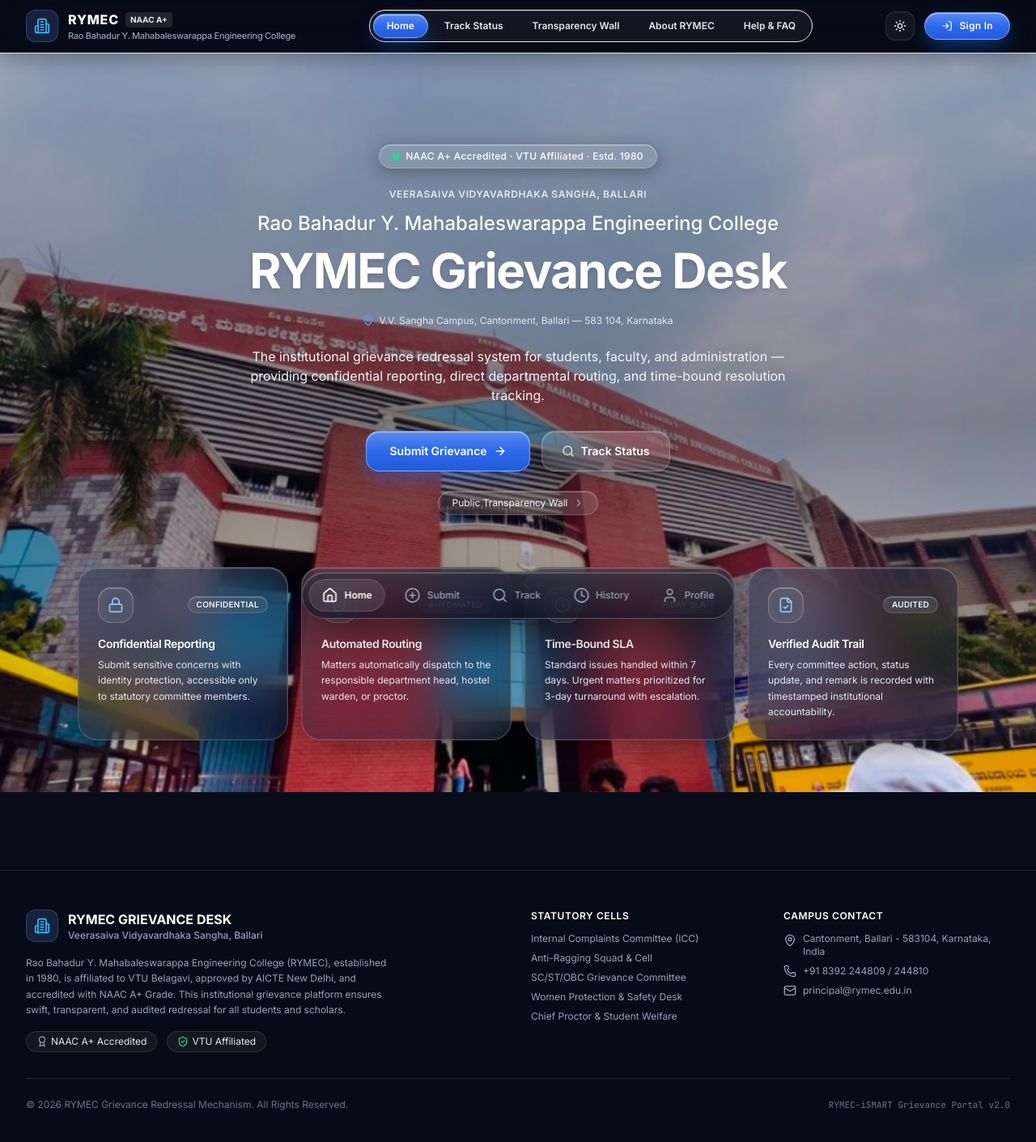
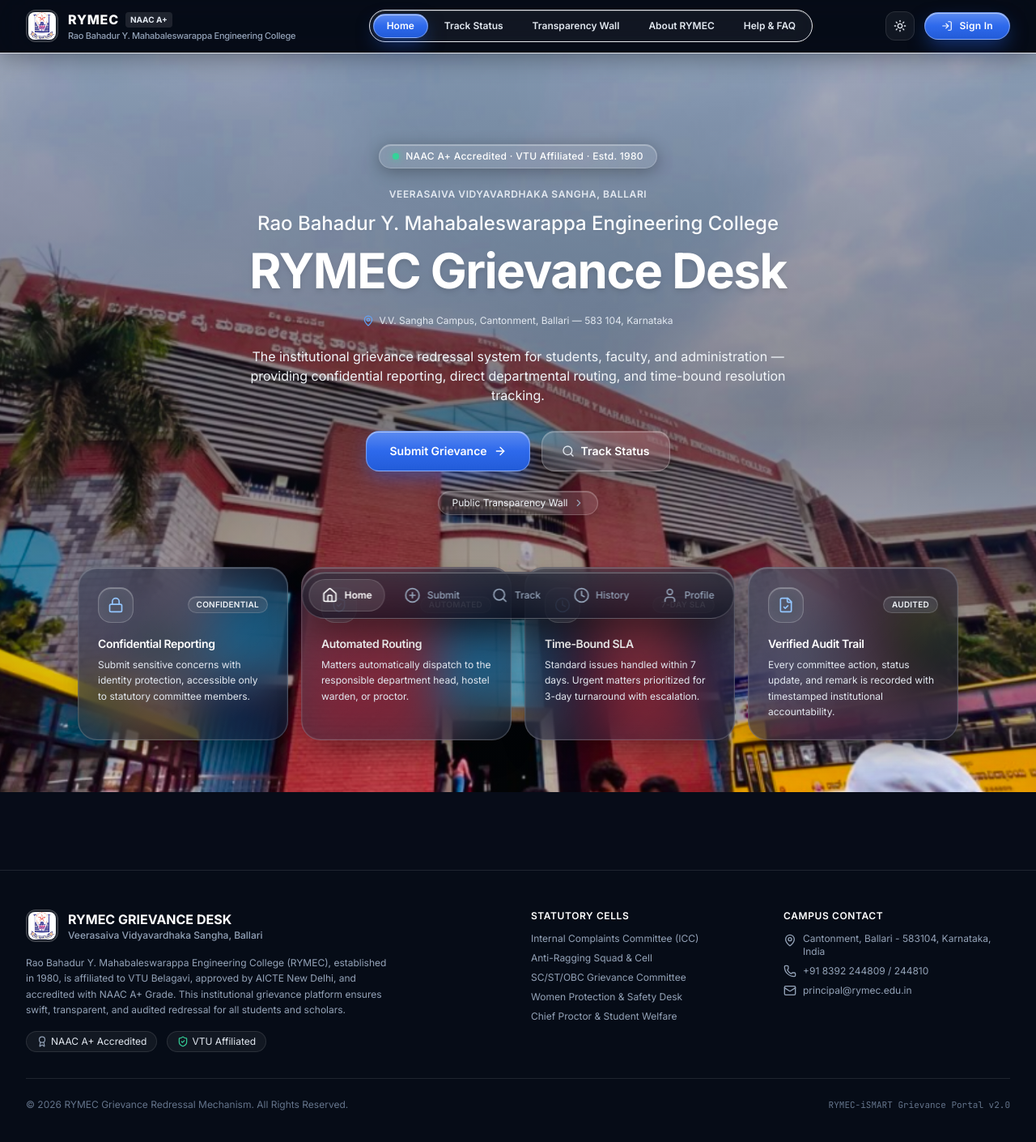
Before and after one commit to nagavakkalagadda/RYMEC-COMPLAINT-DESK, a React (Vite) app in the folder frontend/: page / in a window 1280 px wide. Shown: the top 1410 px of the page at 81% size. Built offline with nearby package versions, Linux system fonts and the light colour scheme.

Commit message:
feat: add official VVS RYMEC emblem as logo in top-left box beside RYMEC brand

```diff
--- a/frontend/src/components/layout/Footer.tsx
+++ b/frontend/src/components/layout/Footer.tsx
@@ -10,8 +10,12 @@ export const Footer: React.FC = () => {
           {/* Col 1: College Info */}
           <div className="md:col-span-2 space-y-4">
             <div className="flex items-center gap-3">
-              <div className="flex h-10 w-10 items-center justify-center rounded-xl bg-navy-800 border border-white/15 text-white">
-                <Building2 className="h-5 w-5 text-brand-accent" />
+              <div className="flex h-10 w-10 items-center justify-center rounded-xl bg-white/10 border border-white/20 overflow-hidden p-0.5 shadow-sm shrink-0">
+                <img
+                  src="/images/vvs-logo.jpg"
+                  alt="RYMEC VVS Emblem"
+                  className="h-full w-full object-contain rounded-lg"
+                />
               </div>
               <div>
                 <h3 className="font-bold text-white text-base">RYMEC GRIEVANCE DESK</h3>
--- a/frontend/src/components/layout/Navbar.tsx
+++ b/frontend/src/components/layout/Navbar.tsx
@@ -57,8 +57,12 @@ export const Navbar: React.FC<NavbarProps> = ({ currentTab, setCurrentTab, onOpe
           onClick={() => setCurrentTab('home')}
           className="group flex cursor-pointer items-center gap-3 transition-transform hover:opacity-95"
         >
-          <div className="relative flex h-10 w-10 items-center justify-center rounded-xl bg-navy-800 border border-white/15 text-white shadow-sm">
-            <Building2 className="h-5 w-5 text-brand-accent" />
+          <div className="relative flex h-10 w-10 items-center justify-center rounded-xl bg-white/10 border border-white/20 shadow-sm overflow-hidden p-0.5 backdrop-blur-md shrink-0">
+            <img
+              src="/images/vvs-logo.jpg"
+              alt="RYMEC VVS Emblem"
+              className="h-full w-full object-contain rounded-lg"
+            />
           </div>
           <div>
             <div className="flex items-center gap-2">
```
Also changed, not shown: frontend/public/images/vvs-logo.jpg (added).
